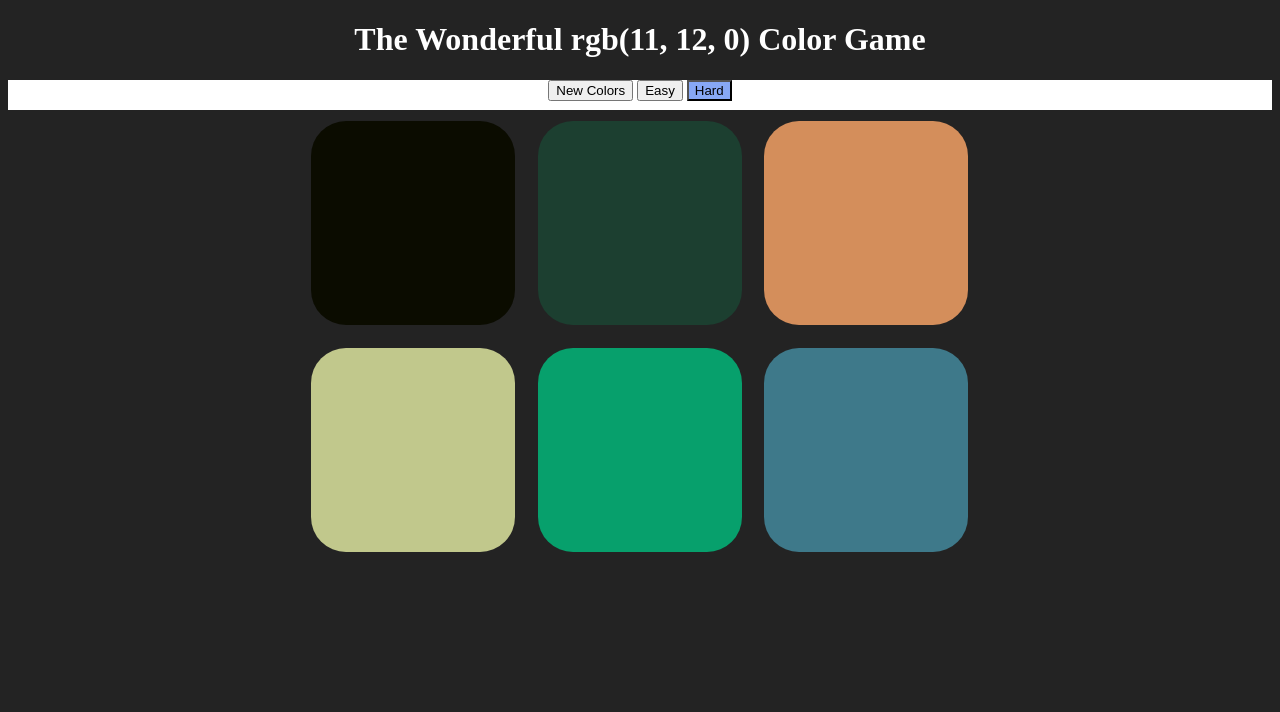
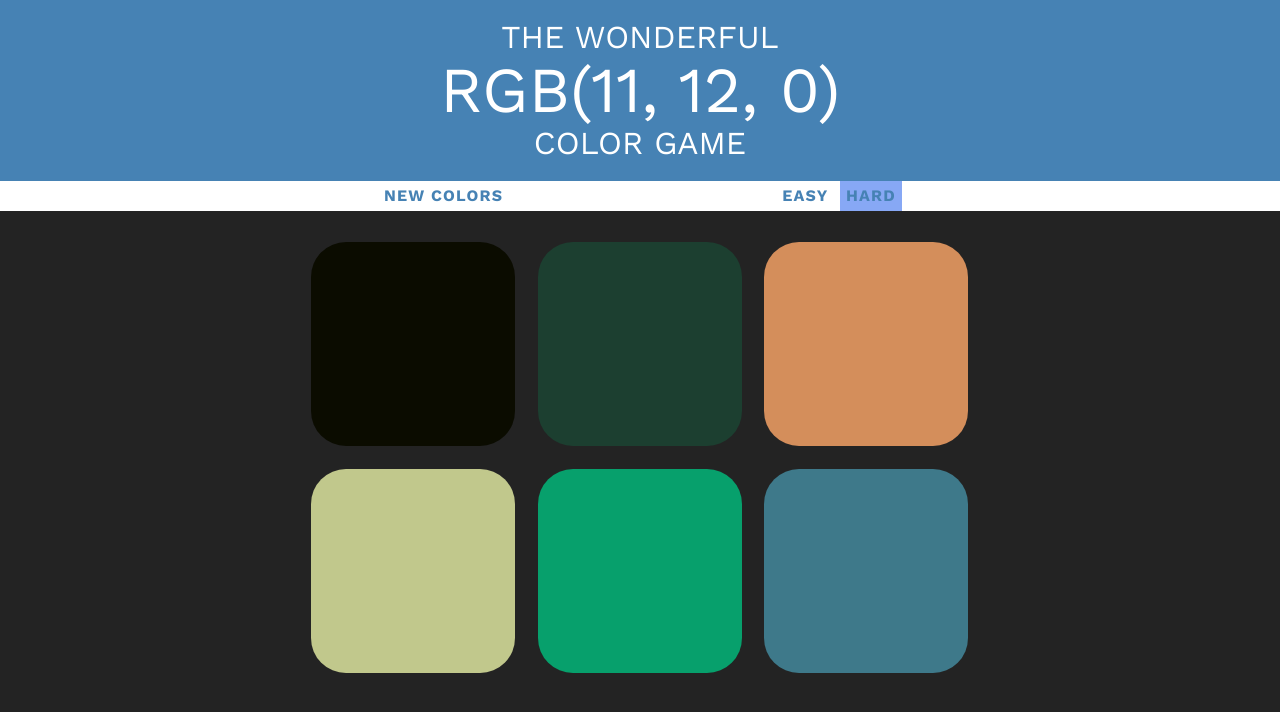
Before and after one commit to bklynate/colt_dev, a PHP site: page /color_game.html in a window 1280 px wide. Shown: the top 712 px of the page. Run offline with PHP 8.4, Linux system fonts and the light colour scheme.

Commit message:
add css styling

```diff
--- a/javascript_learn/color_game.css
+++ b/javascript_learn/color_game.css
@@ -1,12 +1,23 @@
 body {
   background-color: #232323;
+  margin: 0;
+  font-family: 'Work Sans', sans-serif;
 }
 
 h1 {
   color: white;
   text-align: center;
+  background: steelblue;
+  margin: 0;
+  font-weight: normal;
+  text-transform: uppercase;
+  line-height: 1.1;
+  padding: 20px 0;
 }
 
+#colorDisplay{
+  font-size: 200%;
+}
 
 #whiteStripeArea{
   text-align: center;
@@ -25,9 +36,37 @@ h1 {
   float: left;
   margin: 1.66%;
   border-radius: 35px;
+  transition: background 0.5s;
+  --webkit-transition: background 0.5s;
+  --moz-transition: background 0.5s;
 }
 
 #container {
   max-width: 680px;
-  margin: 0 auto;
+  margin: 20px auto;
 }
+
+button {
+  border: none;
+  background: none;
+  font-family: 'Work Sans', sans-serif;
+  text-transform: uppercase;
+  height: 100%;
+  font-weight: bold;
+  color: steelblue;
+  letter-spacing: 1.2px;
+  font-size: inherit;
+  transition: all 0.3s;
+  --webkit-transition: all 0.3s;
+  --moz-transition: all 0.3s;
+}
+
+button:hover{
+  color: white;
+  background: steelblue;
+}
+
+#message {
+  display: inline-block;
+  width: 20%;
+}
--- a/javascript_learn/color_game.html
+++ b/javascript_learn/color_game.html
@@ -2,10 +2,15 @@
 <html>
 <head>
   <title>Color Game</title>
+  <link href='https://fonts.googleapis.com/css?family=Work+Sans:400,700' rel='stylesheet' type='text/css'>
   <link rel="stylesheet" type="text/css" href="color_game.css">
 </head>
 <body>
-  <h1>The Wonderful <span id="colorDisplay">RGB</span> Color Game</h1>
+  <h1>The Wonderful
+  <br>
+   <span id="colorDisplay">RGB</span>
+   <br>
+   Color Game</h1>
 
   <div id="whiteStripeArea">
     <button id="resetButton">New Colors</button>
--- a/javascript_learn/color_game.js
+++ b/javascript_learn/color_game.js
@@ -90,7 +90,7 @@ resetButton.addEventListener("click", function(){
   // change display
   colorDisplay.textContent = correctColor
   // reset h1 color
-  h1.style.background = "#232323"
+  h1.style.background = "steelblue"
   // giving new colors to the squares
   for(var n = 0; n<squares.length;n++){
     squares[n].style.background = colors[n];
@@ -110,7 +110,7 @@ hardButton.addEventListener("click", function(){
   // change display
   colorDisplay.textContent = correctColor;
   // reset h1 color
-  h1.style.background = "#232323";
+  h1.style.background = "steelblue";
   // giving new colors to the squares
   for(var n = 0; n<squares.length;n++){
    squares[n].style.display = "block";
@@ -131,7 +131,7 @@ easyButton.addEventListener("click", function(){
   // change display
   colorDisplay.textContent = correctColor;
   // reset h1 color
-  h1.style.background = "#232323";
+  h1.style.background = "steelblue";
   // giving new colors to the squares
   for(var n = 0; n<squares.length;n++){
     // if there are colors present
```
